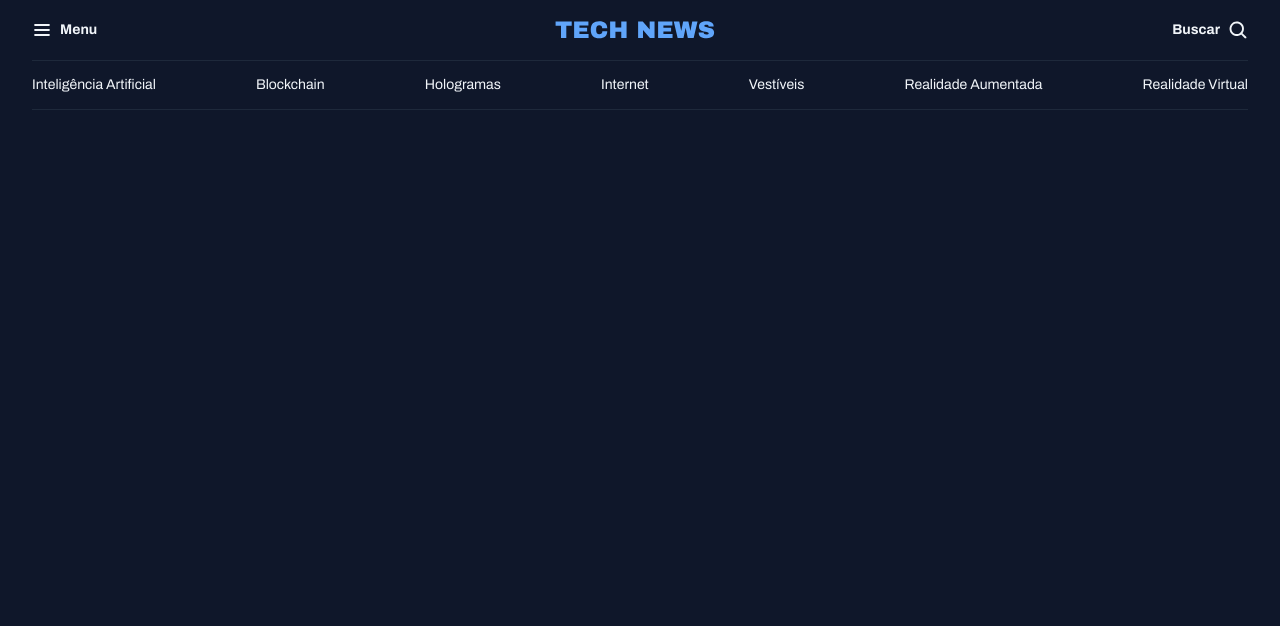
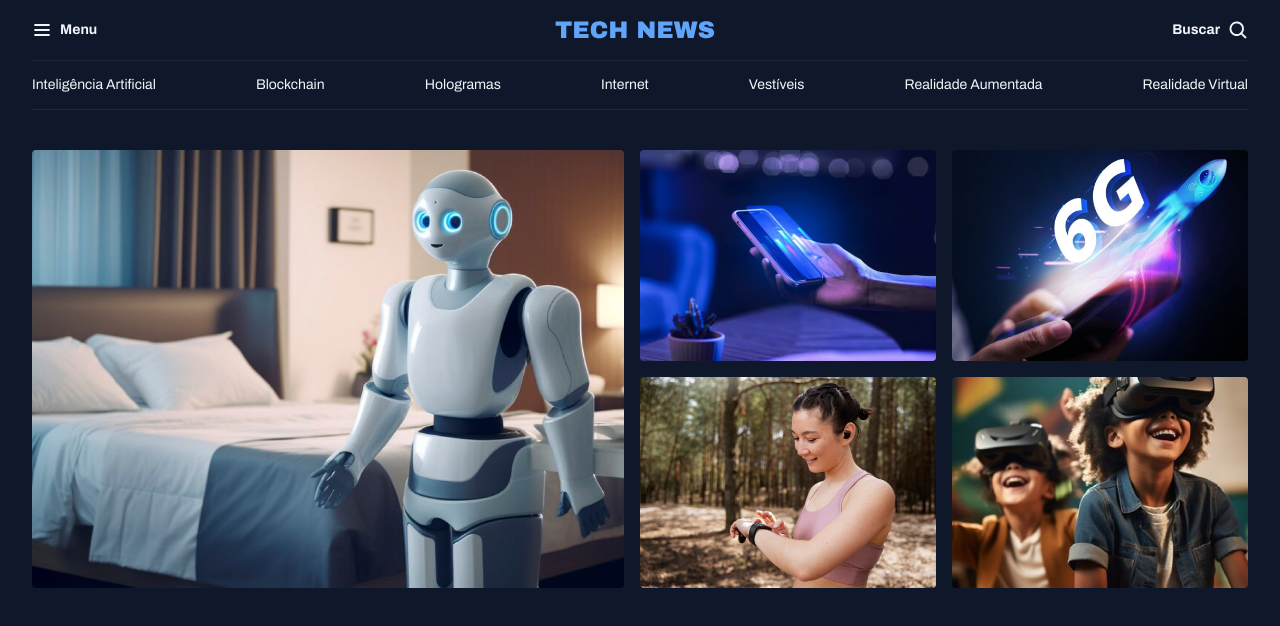
Before and after one commit to leonardo-lebre/Projeto-PortaldeNoticias, a plain HTML site: page index.html in a window 1280 px wide. Drawn offline with Linux system fonts and the light colour scheme.

Commit message:
Estruturando a seção destaques

```diff
--- a/index.html
+++ b/index.html
@@ -47,6 +47,33 @@
       </nav>
     </header>
 
+    <main class="grid container">
+      <section id="featured" class="grid grid-flow-col gap-16">
+        <div>
+          <img src="assets/images/Image 01.png" alt="">
+        </div>
+
+        <div class="grid grid-cols-2 gap-16">
+          <div>
+            <img src="assets/images/Image 02.png" alt="">
+          </div>
+
+          <div>
+            <img src="assets/images/Image 03.png" alt="">
+          </div>
+
+          <div>
+            <img src="assets/images/Image 04.png" alt="">
+          </div>
+
+          <div>
+            <img src="assets/images/Image 05.png" alt="">
+          </div>
+
+        </div>
+      </section>
+    </main>
+
   </div>
 </body>
 
--- a/styles/global.css
+++ b/styles/global.css
@@ -27,12 +27,6 @@ body {
   background-color: var(--bg-color);
 }
 
-.container {
-  padding-inline: 32px;
-  max-width: 1280px;
-  margin-inline: auto;
-}
-
 a {
   text-decoration: none;
   color: inherit;
@@ -46,11 +40,16 @@ h1, h2, h3 {
   font: inherit;
 }
 
-/* utility-first */
-.grid {
-  display: grid;
+img {
+  max-width: 100%;
 }
 
-.grid-flow-col {
-  grid-auto-flow: column;
+.container {
+  padding-inline: 32px;
+  max-width: 1280px;
+  margin-inline: auto;
 }
+
+main {
+  margin-top: 40px;
+}
--- a/styles/index.css
+++ b/styles/index.css
@@ -1,2 +1,4 @@
 @import url(/styles/global.css);
+@import url(/styles/utility.css);
 @import url(/styles/header.css);
+@import url(/styles/sections.css);
--- /dev/null
+++ b/styles/sections.css
@@ -0,0 +1,7 @@
+#featured {
+  img {
+    height: 100%;
+    object-fit: cover;
+    border-radius: 4px;
+  }
+}
--- /dev/null
+++ b/styles/utility.css
@@ -0,0 +1,16 @@
+/* utility-first */
+.grid {
+  display: grid;
+}
+
+.grid-flow-col {
+  grid-auto-flow: column;
+}
+
+.grid-cols-2 {
+  grid-template-columns: 1fr 1fr;
+}
+
+.gap-16 {
+  gap: 16px;
+}
```
